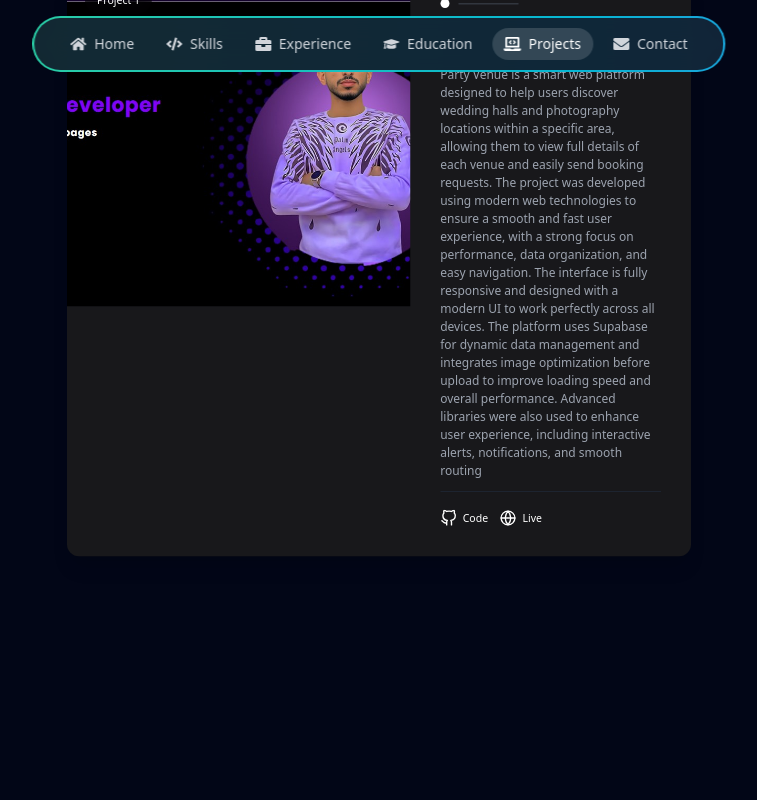
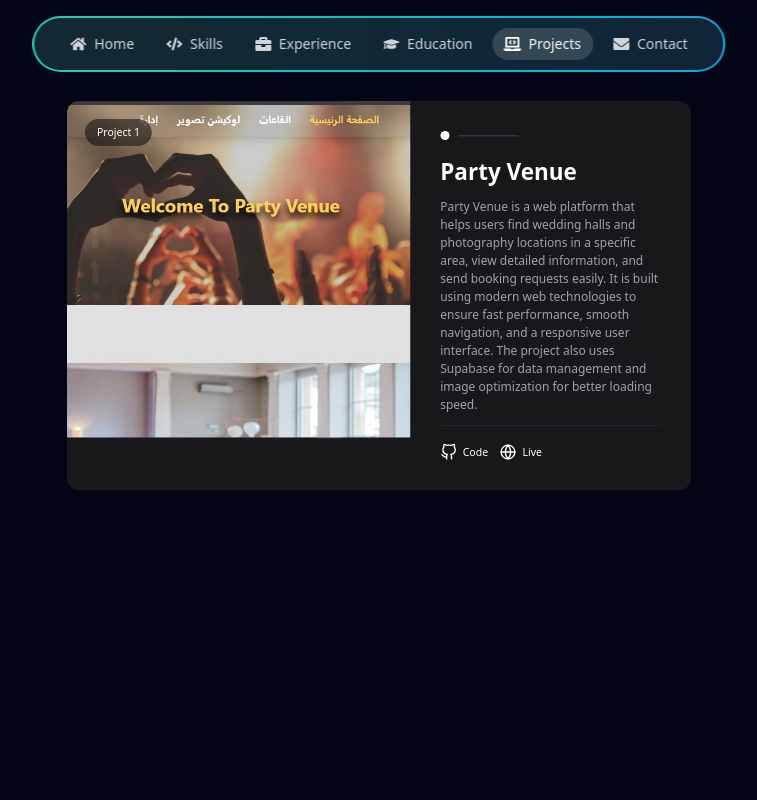
Before and after one commit to Ga-Mal/My-Portfolio, a React (Vite) app: page /projects in a window 1280 px wide. Shown: the top 800 px of the page, without its empty margins (261-1018 px from the left). Built offline with nearby package versions, Linux system fonts and the light colour scheme.

Commit message:
editProject2

```diff
--- a/src/pages/Projects/Projects.jsx
+++ b/src/pages/Projects/Projects.jsx
@@ -11,11 +11,10 @@ import partyvenue from "../../assets/images/projects/partyvenue.jpg";
 const projects = [
   {
     title: "Party Venue",
-    description: `Party Venue is a smart web platform designed to help users discover wedding halls and photography locations within a specific area, allowing them to view full details of each venue and easily send booking requests.
-    The project was developed using modern web technologies to ensure a smooth and fast user experience, with a strong focus on performance, data organization, and easy navigation. The interface is fully responsive and designed with a modern UI to work perfectly across all devices.
-    The platform uses Supabase for dynamic data management and integrates image optimization before upload to improve loading speed and overall performance. Advanced libraries were also used to enhance user experience, including interactive alerts, notifications, and smooth routing`,
-    src: portfolioimg,
-    link: portfolioimg,
+    description: `Party Venue is a web platform that helps users find wedding halls and photography locations in a specific area, view detailed information, and send booking requests easily.
+      It is built using modern web technologies to ensure fast performance, smooth navigation, and a responsive user interface. The project also uses Supabase for data management and image optimization for better loading speed.`,
+    src: partyvenue,
+    link: partyvenue,
     color: "#fff",
     githubLink: "https://github.com/Ga-Mal/Hall-Project-First-Version",
     liveLink: "https://partyvenue.netlify.app/",
@@ -24,8 +23,8 @@ const projects = [
     title: "Old Portfolio",
     description:
       "This portfolio is very old for me. At that time, I had just started learning front-end development, then I stopped, and later resumed. After reviewing what I had forgotten, I created this portfolio to motivate myself—it is very dear to me.",
-    src: partyvenue,
-    link: partyvenue,
+    src: portfolioimg,
+    link: portfolioimg,
     color: "#fff",
     githubLink: "https://ga-mal.netlify.app/",
     liveLink: "https://ga-mal.netlify.app/",
```
